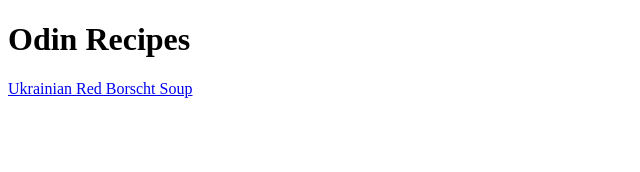
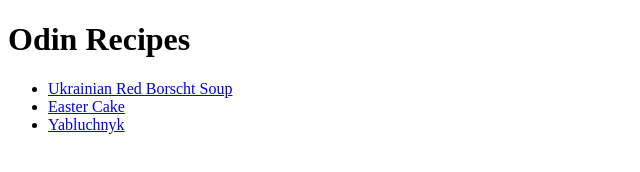
Before and after one commit to Aksirol/odin-recipes, a plain HTML site: page index.html in a window 1280 px wide. Shown: the whole page, without its empty margins (0-640 px from the left). Drawn offline with Linux system fonts and the light colour scheme.

Commit message:
Add links in index.html to other pages

```diff
--- a/index.html
+++ b/index.html
@@ -9,7 +9,11 @@
 <body>
     <h1>Odin Recipes</h1>
 
-    <a href="./recipes/borscht.html">Ukrainian Red Borscht Soup</a>
+    <ul>
+        <li><a href="./recipes/borscht.html">Ukrainian Red Borscht Soup</a></li>
+        <li><a href="./recipes/easter_cake.html">Easter Cake</a></li>
+        <li><a href="./recipes/yabluchnyk.html">Yabluchnyk</a></li>
+    </ul>
 </body>
 
 </html>
```
Also changed, not shown: images/Yabluchnyk.jpg (added), images/paska.jpg (added).
